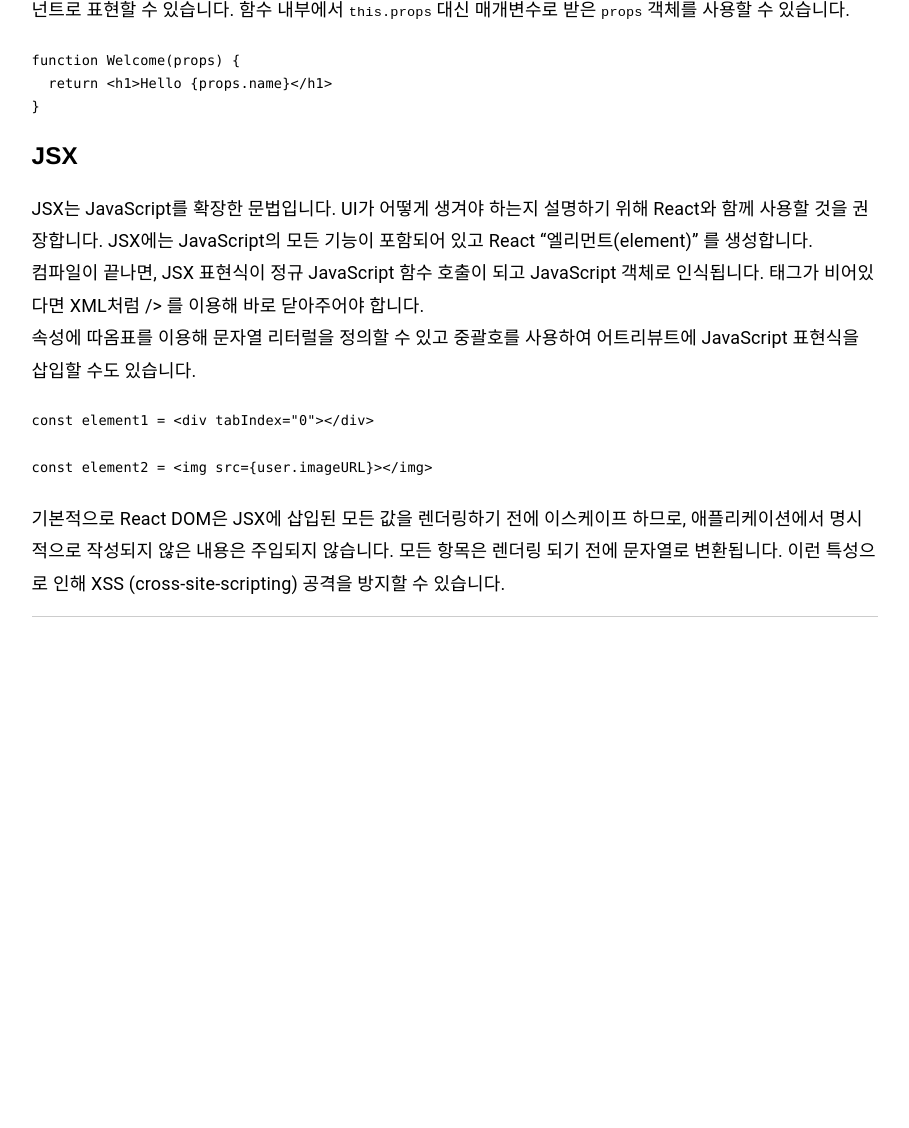
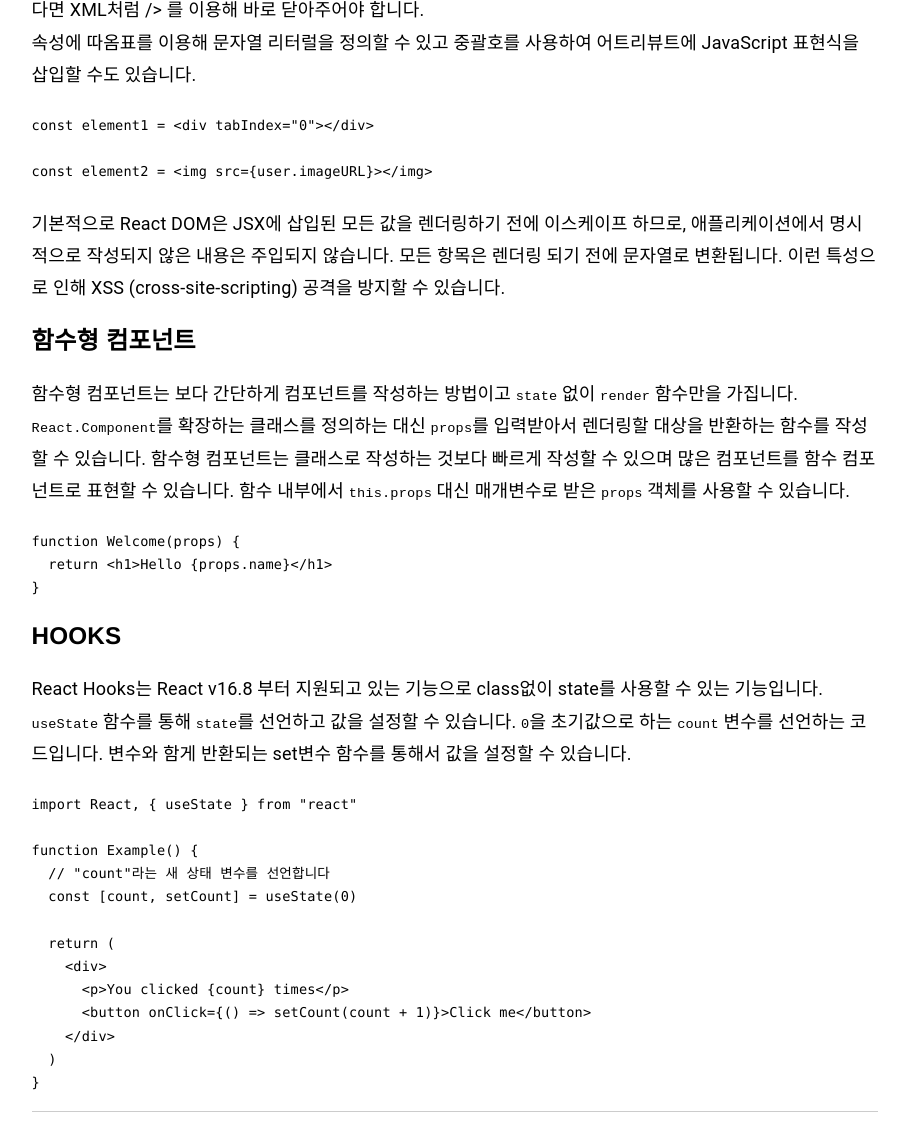
Before and after one commit to ifubabz/blog-gatsby, a Gatsby site: page /2019/10/react-starter-01/ in a window 1280 px wide. Shown: the part 2987-4115 px from the top of the page, without its empty margins (185-1094 px from the left). Before the commit the page ends 3702 px from the top, so only its background shows below. Built offline with nearby package versions, Linux system fonts and the light colour scheme; Gatsby itself is replaced by a stand-in of ours; some packages are replaced by stand-ins of ours; code samples lack their colours; what typography-theme-github would draw is missing.

Commit message:
add post

````diff
--- a/posts/2019/10/react-starter-01.md
+++ b/posts/2019/10/react-starter-01.md
@@ -127,19 +127,6 @@ class Welcome extends React.Component {
 }
 ```
 
-## 함수형 컴포넌트
-
-함수형 컴포넌트는 보다 간단하게 컴포넌트를 작성하는 방법이고 `state` 없이 `render` 함수만을 가집니다.
-`React.Component`를 확장하는 클래스를 정의하는 대신 `props`를 입력받아서 렌더링할 대상을 반환하는 함수를 작성할 수 있습니다.
-함수형 컴포넌트는 클래스로 작성하는 것보다 빠르게 작성할 수 있으며 많은 컴포넌트를 함수 컴포넌트로 표현할 수 있습니다.
-함수 내부에서 `this.props` 대신 매개변수로 받은 `props` 객체를 사용할 수 있습니다.
-
-```javascript
-function Welcome(props) {
-  return <h1>Hello {props.name}</h1>
-}
-```
-
 ## JSX
 
 JSX는 JavaScript를 확장한 문법입니다. UI가 어떻게 생겨야 하는지 설명하기 위해 React와 함께 사용할 것을 권장합니다.
@@ -155,3 +142,37 @@ const element2 = <img src={user.imageURL}></img>
 
 기본적으로 React DOM은 JSX에 삽입된 모든 값을 렌더링하기 전에 이스케이프 하므로, 애플리케이션에서 명시적으로 작성되지 않은 내용은 주입되지 않습니다.
 모든 항목은 렌더링 되기 전에 문자열로 변환됩니다. 이런 특성으로 인해 XSS (cross-site-scripting) 공격을 방지할 수 있습니다.
+
+## 함수형 컴포넌트
+
+함수형 컴포넌트는 보다 간단하게 컴포넌트를 작성하는 방법이고 `state` 없이 `render` 함수만을 가집니다.
+`React.Component`를 확장하는 클래스를 정의하는 대신 `props`를 입력받아서 렌더링할 대상을 반환하는 함수를 작성할 수 있습니다.
+함수형 컴포넌트는 클래스로 작성하는 것보다 빠르게 작성할 수 있으며 많은 컴포넌트를 함수 컴포넌트로 표현할 수 있습니다.
+함수 내부에서 `this.props` 대신 매개변수로 받은 `props` 객체를 사용할 수 있습니다.
+
+```javascript
+function Welcome(props) {
+  return <h1>Hello {props.name}</h1>
+}
+```
+
+## HOOKS
+
+React Hooks는 React v16.8 부터 지원되고 있는 기능으로 class없이 state를 사용할 수 있는 기능입니다.
+`useState` 함수를 통해 `state`를 선언하고 값을 설정할 수 있습니다. `0`을 초기값으로 하는 `count` 변수를 선언하는 코드입니다. 변수와 함게 반환되는 set변수 함수를 통해서 값을 설정할 수 있습니다.
+
+```javascript
+import React, { useState } from "react"
+
+function Example() {
+  // "count"라는 새 상태 변수를 선언합니다
+  const [count, setCount] = useState(0)
+
+  return (
+    <div>
+      <p>You clicked {count} times</p>
+      <button onClick={() => setCount(count + 1)}>Click me</button>
+    </div>
+  )
+}
+```
--- a/src/components/styledTemplate.js
+++ b/src/components/styledTemplate.js
@@ -45,7 +45,7 @@ export const DateTypography = styled(Typography)({
 export const PreViewTypography = styled(Typography)({
   fontSize: "16px",
   color: "#9e9e9e",
-  marginBottom: "60px",
+  marginBottom: "4rem",
 })
 
 export const ContentTypography = styled(Typography)({
````
